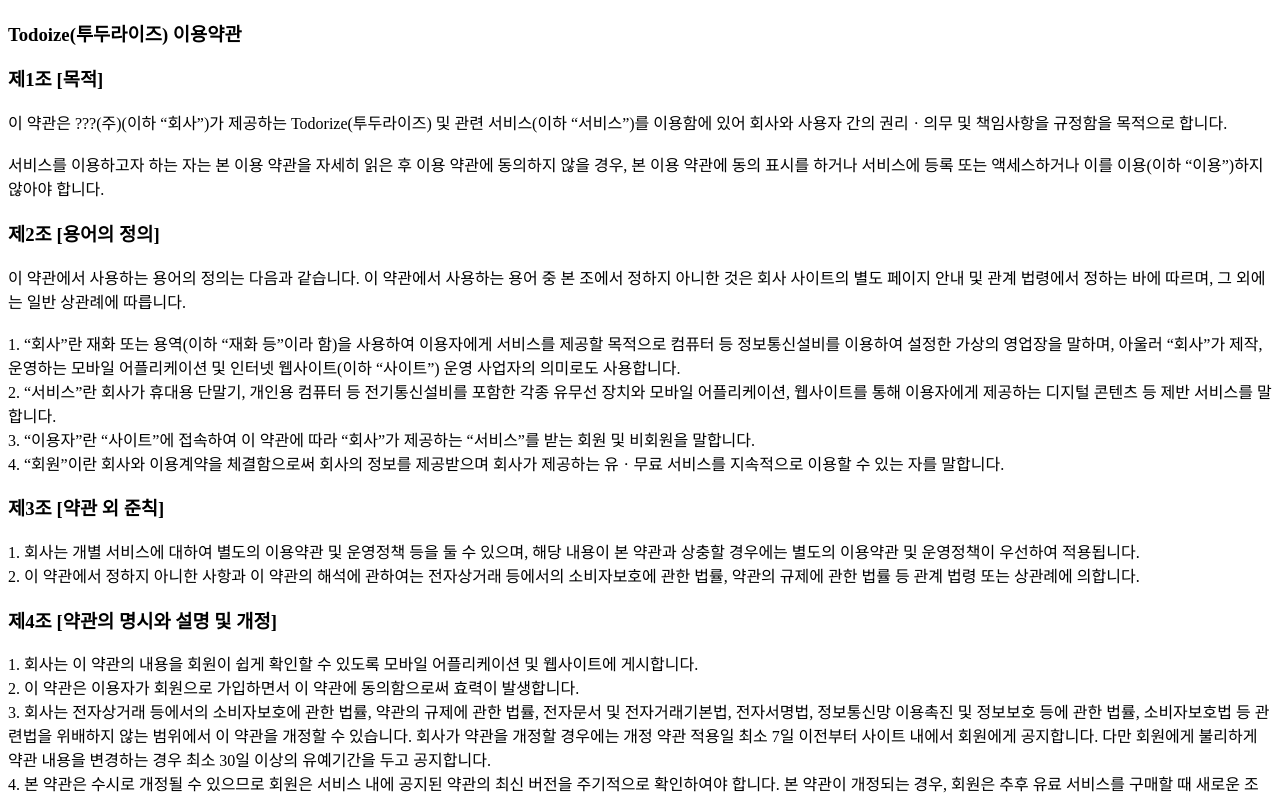
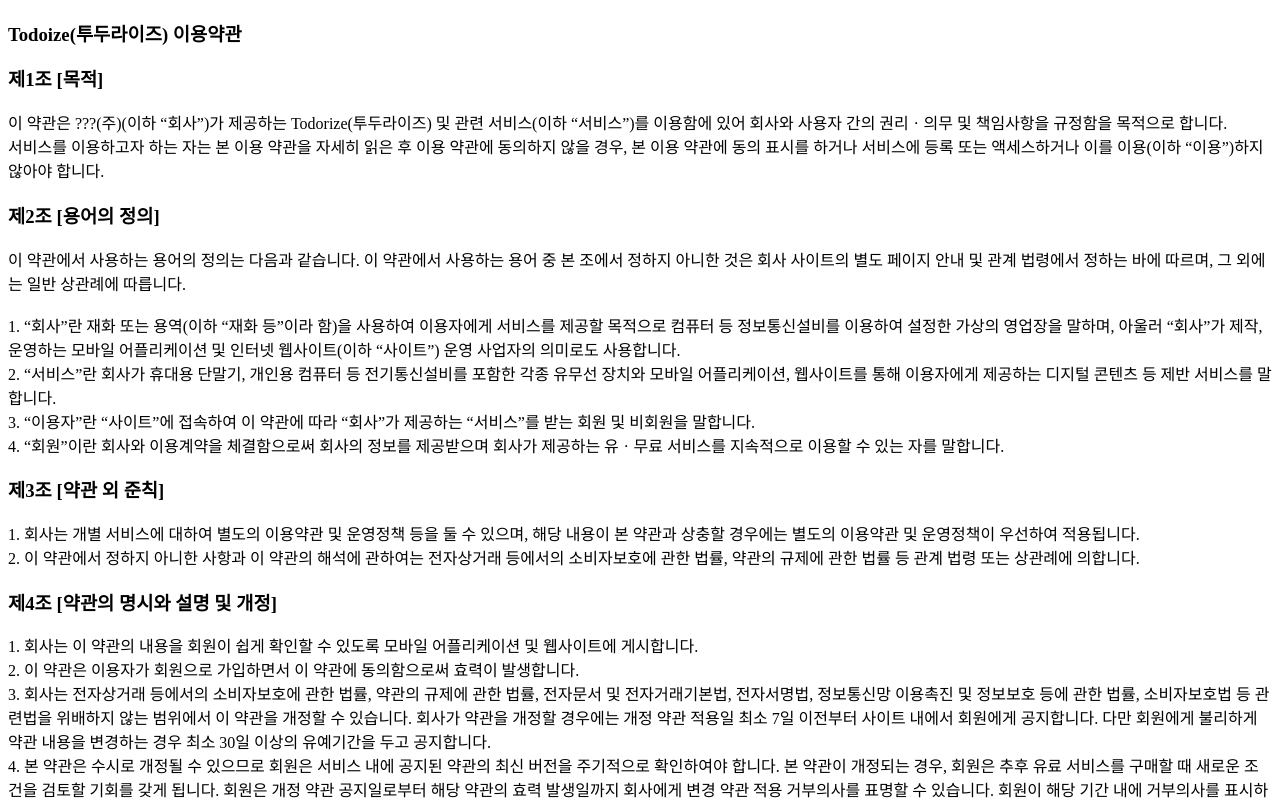
Before and after one commit to paengdal/terms, a plain HTML site: page index.html in a window 1280 px wide. Shown: the top 799 px of the page. Drawn offline with Linux system fonts and the light colour scheme.

Commit message:
Update index.html

```diff
--- a/index.html
+++ b/index.html
@@ -10,8 +10,7 @@
   <h3>Todoize(투두라이즈) 이용약관</h3>
   <h3>제1조 [목적]</h3>
 
-이 약관은 ???(주)(이하 “회사”)가 제공하는 Todorize(투두라이즈) 및 관련 서비스(이하 “서비스”)를 이용함에 있어 회사와 사용자 간의 권리ㆍ의무 및 책임사항을 규정함을 목적으로 합니다.<br><br>
-
+이 약관은 ???(주)(이하 “회사”)가 제공하는 Todorize(투두라이즈) 및 관련 서비스(이하 “서비스”)를 이용함에 있어 회사와 사용자 간의 권리ㆍ의무 및 책임사항을 규정함을 목적으로 합니다.<br>
 서비스를 이용하고자 하는 자는 본 이용 약관을 자세히 읽은 후 이용 약관에 동의하지 않을 경우, 본 이용 약관에 동의 표시를 하거나 서비스에 등록 또는 액세스하거나 이를 이용(이하 “이용”)하지 않아야 합니다.
 
 <h3>제2조 [용어의 정의]</h3>
```
